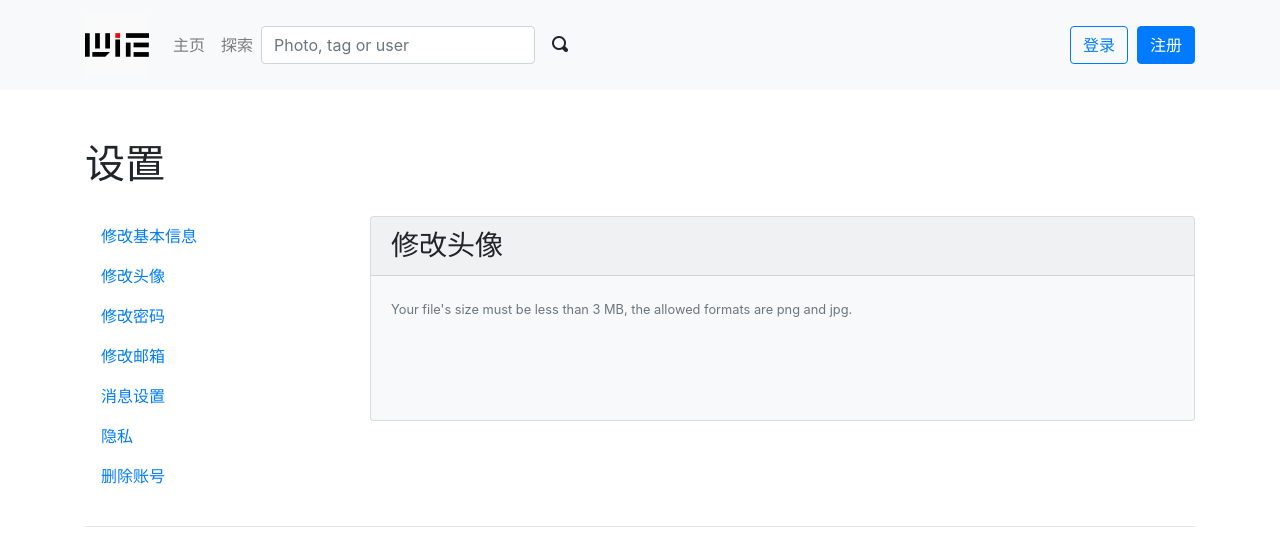
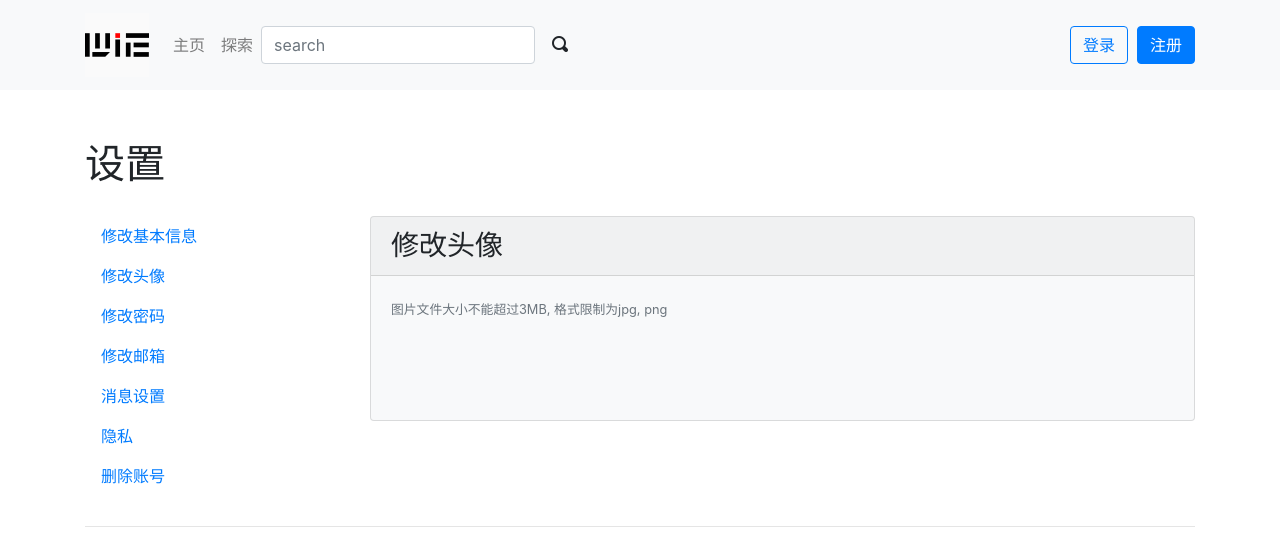
Before and after one commit to alcedoM/WIE-web, a Python web app: template main/WIE/templates/user/settings/change_avatar.html in a window 1280 px wide. Shown: the top 554 px of the page. Run offline with Jinja, Linux system fonts and the light colour scheme; the template is opened without the code that fills it, so the values that code supplies are empty; some libraries are stand-ins or nearby versions.

Commit message:
- html翻译

```diff
--- a/main/WIE/templates/base.html
+++ b/main/WIE/templates/base.html
@@ -33,7 +33,7 @@
                     {{ render_nav_item('main.index', '主页') }}
                     {{ render_nav_item('main.explore', '探索') }}
                     <form class="form-inline my-2 my-lg-0" action="{{ url_for('main.search') }}">
-                        <input type="text" name="q" class="form-control mr-sm-1" placeholder="Photo, tag or user"
+                        <input type="text" name="q" class="form-control mr-sm-1" placeholder="search"
                                required>
                         <button class="btn btn-light my-2 my-sm-0" type="submit">
                             <span class="oi oi-magnifying-glass"></span>
--- a/main/WIE/templates/user/collections.html
+++ b/main/WIE/templates/user/collections.html
@@ -15,7 +15,7 @@
                     {% endfor %}
                 {% else %}
                     <div class="tip">
-                        <h3>No collection.</h3>
+                        <h3>空空如也</h3>
                     </div>
                 {% endif %}
             {% else %}
--- a/main/WIE/templates/user/followers.html
+++ b/main/WIE/templates/user/followers.html
@@ -16,7 +16,7 @@
                 {% endfor %}
             {% else %}
                 <div class="tip">
-                    <h3>No followers.</h3>
+                    <h3>空空如也</h3>
                 </div>
             {% endif %}
         </div>
--- a/main/WIE/templates/user/settings/change_avatar.html
+++ b/main/WIE/templates/user/settings/change_avatar.html
@@ -14,7 +14,7 @@
         <div class="card-body">
             {{ render_form(upload_form, action=url_for('.upload_avatar')) }}
             <small class="text-muted">
-                Your file's size must be less than 3 MB, the allowed formats are png and jpg.
+                图片文件大小不能超过3MB, 格式限制为jpg, png
             </small>
         </div>
         <div class="card-body">
```
